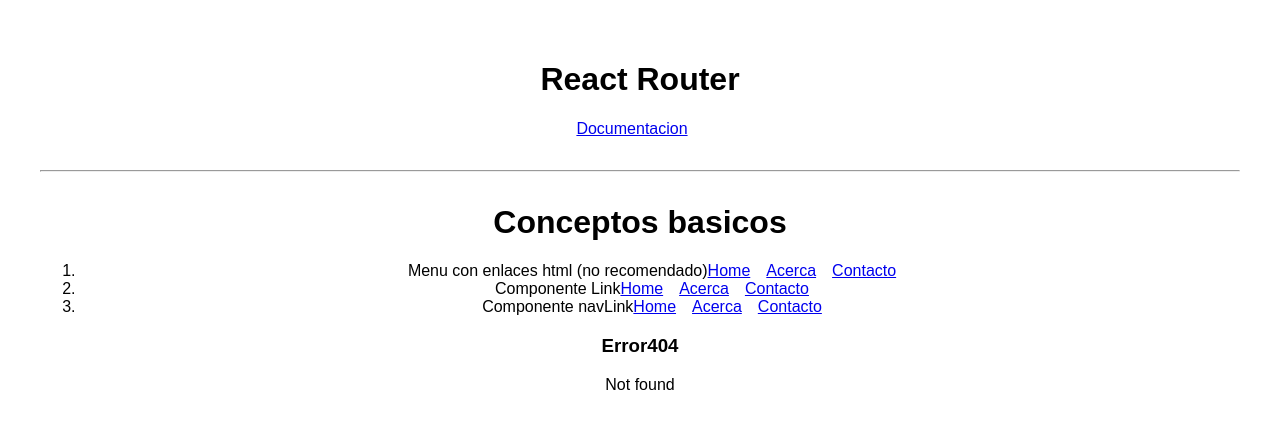
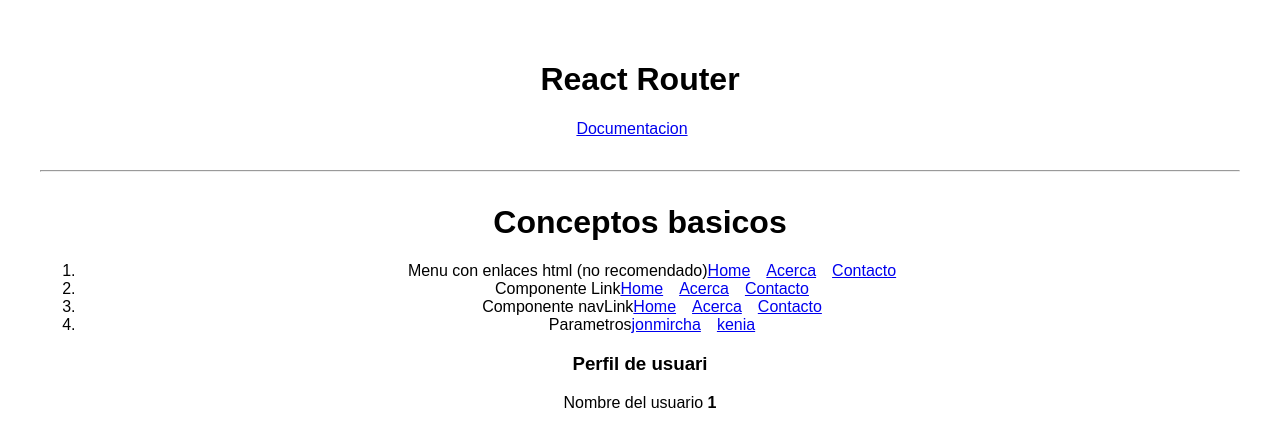
Before and after one commit to EdwardMelendezM/React-routes, a React (Vite) app: page /usuario/1 in a window 1280 px wide. Before the commit this address had no page. Shown: the top 446 px of the page. Built offline with nearby package versions, Linux system fonts and the light colour scheme.

Commit message:
Paso de parametros por la direccion de url con react-route

```diff
--- a/src/components/ConceptosBasicos.jsx
+++ b/src/components/ConceptosBasicos.jsx
@@ -3,6 +3,7 @@
 import Contacto from "../pages/Contacto";
 import Error404 from "../pages/Error404";
 import Home from "../pages/Home";
+import Usuario from "../pages/Usuario";
 import MenuConceptos from "./MenuConceptos";
 const ConceptosBasicos = () => {
   return (
@@ -15,6 +16,7 @@
           <Route path="/" element={<Home />} />
           <Route path="/acerca" element={<Acerca />} />
           <Route path="/contacto" element={<Contacto />} />
+          <Route path="/usuario/:username" element={<Usuario />} />
           <Route path="*" element={<Error404 />} />
         </Routes>
       </BrowserRouter>
--- a/src/components/MenuConceptos.jsx
+++ b/src/components/MenuConceptos.jsx
@@ -28,6 +28,11 @@
             Contacto
           </NavLink>
         </li>
+        <li>
+          <span>Parametros</span>
+          <Link to="/usuario/jonmircha">jonmircha</Link>
+          <Link to="/usuario/kenai">kenia</Link>
+        </li>
       </ol>
     </nav>
   );
--- /dev/null
+++ b/src/pages/Usuario.jsx
@@ -0,0 +1,15 @@
+import { useParams } from "react-router-dom";
+
+const Usuario = () => {
+  let { username } = useParams();
+  return (
+    <div>
+      <h3>Perfil de usuari</h3>
+      <p>
+        Nombre del usuario <b>{username}</b>
+      </p>
+    </div>
+  );
+};
+
+export default Usuario;
```
